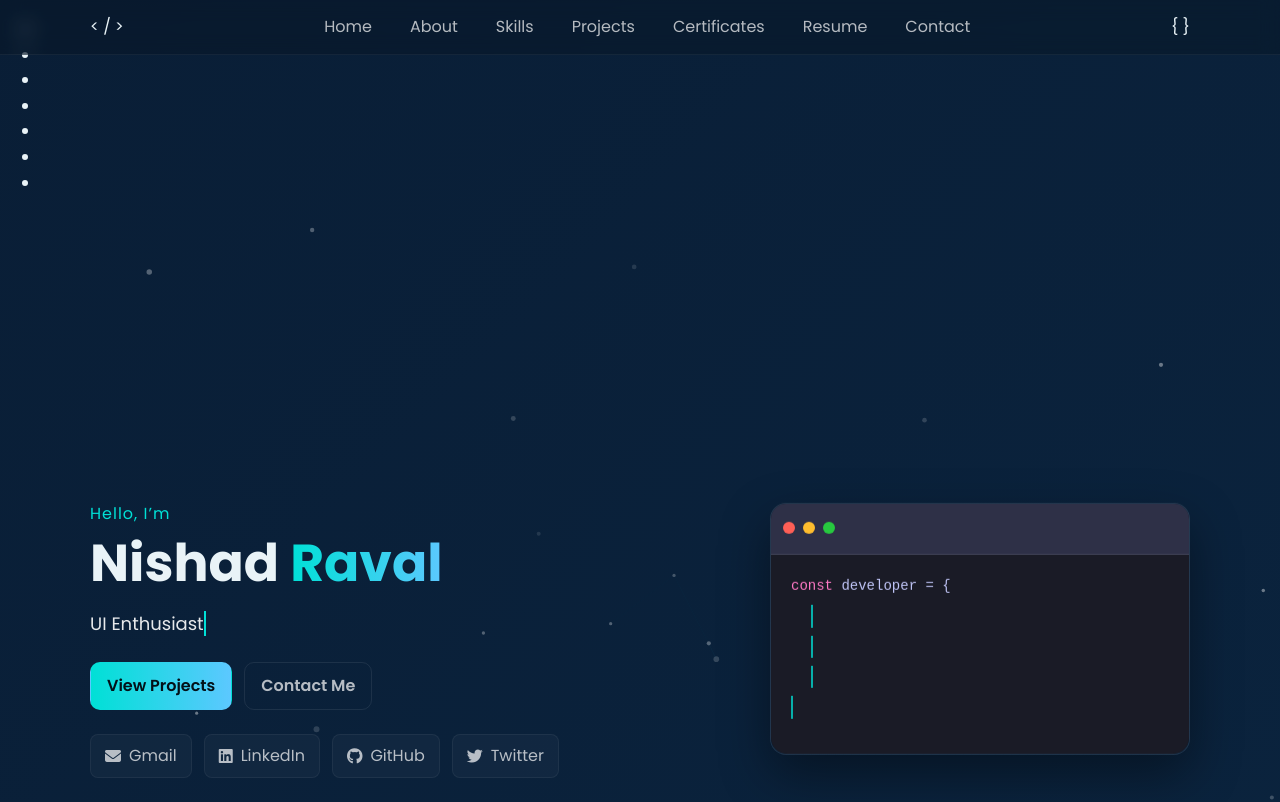
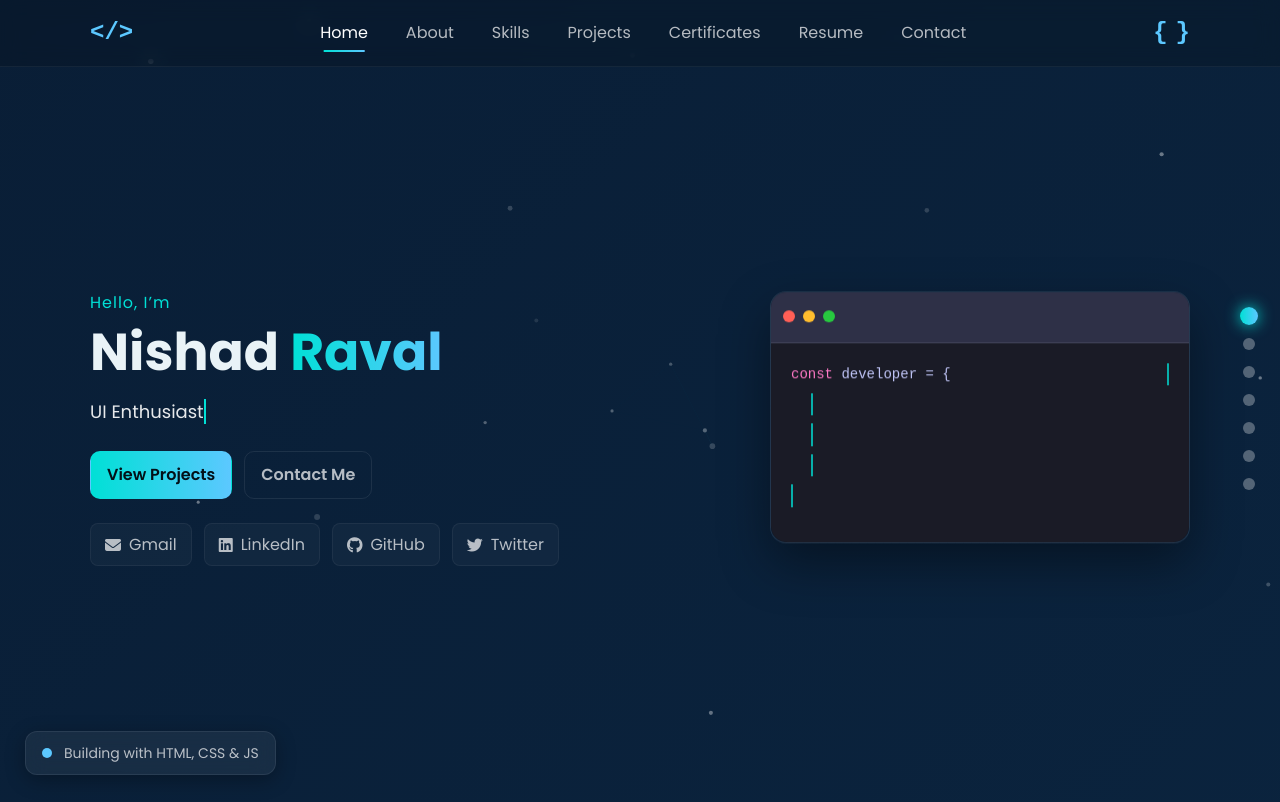
Before and after one commit to NishadRaval/leval-1-store, a plain HTML site: page index.html in a window 1280 px wide. Shown: the top 802 px of the page. Drawn offline with Linux system fonts and the light colour scheme.

Commit message:
Update style.css

```diff
--- a/style.css
+++ b/style.css
@@ -16,6 +16,7 @@
   --radius-lg: 16px;
   --transition-speed: 300ms;
 }
+
 
 /* ---------- base reset ---------- */
 * { box-sizing: border-box; }
@@ -66,18 +67,7 @@ body {
 }
 
 /* brand */
-.brand { display: flex; gap: 12px; align-items: center; text-decoration: none; color: inherit; }
-.brand-logo {
-  background: linear-gradient(90deg, var(--accent), var(--accent-2));
-  color: #03060a;
-  font-weight: 800;
-  padding: 8px 10px;
-  border-radius: 8px;
-  font-size: 14px;
-  transition: transform var(--transition-speed) ease;
-}
-.brand:hover .brand-logo { transform: scale(1.1) rotate(-5deg); }
-.brand-text { font-weight: 600; font-size: 14px; letter-spacing: 0.2px; }
+.brand { text-decoration: none; }
 
 /* nav */
 .nav-list { display: flex; gap: 18px; align-items: center; list-style: none; margin: 0; padding: 0; }
@@ -346,7 +336,6 @@ body {
 }
 @media (max-width: 580px) {
   .hero-title { font-size: 38px; }
-  .brand-text { display: none; }
   .projects-grid { grid-template-columns: 1fr; }
 }
 
@@ -395,7 +384,7 @@ body {
   padding: 18px;
   display: flex;
   flex-direction: column;
-  flex-grow: 1; /* Allows the body to fill available space */
+  flex-grow: 1;
 }
 
 .certificate-title {
@@ -408,5 +397,232 @@ body {
   font-size: 14px;
   color: var(--muted);
   margin-bottom: 16px;
-  flex-grow: 1; /* Pushes the button to the bottom */
+  flex-grow: 1;
 }
+
+/* =========================
+   Side Nav Timeline
+   ========================= */
+.side-nav {
+  position: fixed;
+  top: 50%;
+  right: 25px;
+  transform: translateY(-50%);
+  z-index: 1100;
+}
+
+.side-nav ul {
+  list-style: none;
+  padding: 0;
+  margin: 0;
+  display: flex;
+  flex-direction: column;
+  gap: 16px;
+}
+
+.side-nav .dot {
+  display: block;
+  width: 12px;
+  height: 12px;
+  border-radius: 50%;
+  background-color: rgba(255, 255, 255, 0.3);
+  position: relative;
+  transition: all 0.3s ease;
+}
+
+.side-nav .dot:hover {
+  background-color: rgba(255, 255, 255, 0.7);
+  transform: scale(1.2);
+}
+
+.side-nav .dot.active {
+  background: linear-gradient(90deg, var(--accent), var(--accent-2));
+  transform: scale(1.5);
+  box-shadow: 0 0 10px var(--accent);
+}
+
+.side-nav .dot::before {
+  content: attr(data-tooltip);
+  position: absolute;
+  top: 50%;
+  right: 22px;
+  transform: translateY(-50%);
+  background-color: #0f344b;
+  color: #fff;
+  padding: 4px 10px;
+  border-radius: 6px;
+  font-size: 13px;
+  font-weight: 500;
+  white-space: nowrap;
+  opacity: 0;
+  visibility: hidden;
+  transition: all 0.3s ease;
+}
+
+.side-nav .dot:hover::before {
+  opacity: 1;
+  visibility: visible;
+  right: 28px;
+}
+
+@media (max-width: 980px) {
+  .side-nav {
+    display: none;
+  }
+}
+
+/* =========================
+   Live Dev Status Widget
+   ========================= */
+.status-widget {
+  position: fixed;
+  bottom: 25px;
+  left: 25px;
+  z-index: 1000;
+  display: flex;
+  align-items: center;
+  gap: 12px;
+  padding: 10px 16px;
+  background: var(--glass);
+  border: 1px solid var(--card-border);
+  border-radius: 12px;
+  backdrop-filter: blur(10px);
+  box-shadow: 0 5px 20px rgba(0,0,0,0.3);
+  opacity: 0;
+  transform: translateY(20px);
+  animation: fade-in-up 0.5s ease 1s forwards;
+}
+
+.status-widget p {
+  margin: 0;
+  font-size: 14px;
+  font-weight: 500;
+  color: var(--muted);
+  transition: opacity 0.3s ease-in-out;
+}
+
+.status-widget p.fade-out {
+  opacity: 0;
+}
+
+.status-indicator {
+  width: 10px;
+  height: 10px;
+  border-radius: 50%;
+  transition: background-color 0.5s ease;
+}
+
+@keyframes fade-in-up {
+  to {
+    opacity: 1;
+    transform: translateY(0);
+  }
+}
+
+@media (max-width: 768px) {
+  .status-widget {
+    display: none;
+  }
+}
+
+/* =========================
+   Skills Section
+   ========================= */
+.skills-grid {
+  display: grid;
+  grid-template-columns: repeat(auto-fit, minmax(120px, 1fr));
+  gap: 20px;
+  margin-top: 2rem;
+}
+
+.skill-card {
+  background: rgba(255, 255, 255, 0.03);
+  border: 1px solid var(--card-border);
+  border-radius: 12px;
+  padding: 24px 16px;
+  text-align: center;
+  transition: all var(--transition-speed) ease;
+}
+
+.skill-card:hover {
+  transform: translateY(-8px);
+  background: rgba(255, 255, 255, 0.07);
+  border-color: rgba(92, 200, 255, 0.4);
+}
+
+.skill-card i {
+  font-size: 42px;
+  margin-bottom: 12px;
+  display: block;
+  color: var(--accent-2);
+}
+
+.skill-card span {
+  font-weight: 500;
+  color: var(--muted);
+}
+
+
+/* =========================
+   NEW — Theme Toggle Button
+   ========================= */
+/* Smooth transition for all color changes */
+body, .glass-block, .header, .btn, .nav-link, .skill-card {
+  transition: background-color 0.4s ease, color 0.4s ease, border-color 0.4s ease;
+}
+
+/* Style for the new icon button */
+.btn-icon {
+  width: 44px;
+  height: 44px;
+  padding: 0;
+  font-size: 18px;
+}
+
+.btn-icon .fa-sun { display: none; }
+.btn-icon .fa-moon { display: block; }
+
+body.light-theme .btn-icon .fa-sun { display: block; }
+body.light-theme .btn-icon .fa-moon { display: none; }
+
+/* =========================
+   NEW — Header Code Animations
+   ========================= */
+.code-anim-container {
+  display: flex;
+  font-family: 'Courier New', Courier, monospace;
+  font-size: 1.5rem;
+  font-weight: 700;
+}
+
+.code-char {
+  color: var(--accent-2);
+  opacity: 0;
+  animation: subtle-pulse 4s infinite;
+}
+
+/* This keyframe makes the character appear, hold, and then fade out slowly */
+@keyframes subtle-pulse {
+  0% { opacity: 0; }
+  25% { opacity: 1; }
+  80% { opacity: 1; }
+  100% { opacity: 0; }
+}
+
+/* Stagger the animation for each character to create a pulse effect */
+.code-char:nth-child(1) {
+  animation-delay: 0s;
+}
+.code-char:nth-child(2) {
+  animation-delay: 0.2s;
+}
+.code-char:nth-child(3) {
+  animation-delay: 0.4s;
+}
+
+/* Ensure the space between braces is always visible */
+.nav-actions .code-char:nth-child(2) {
+  animation: none;
+  opacity: 1;
+  width: 8px; /* Control the space width */
+}
```
